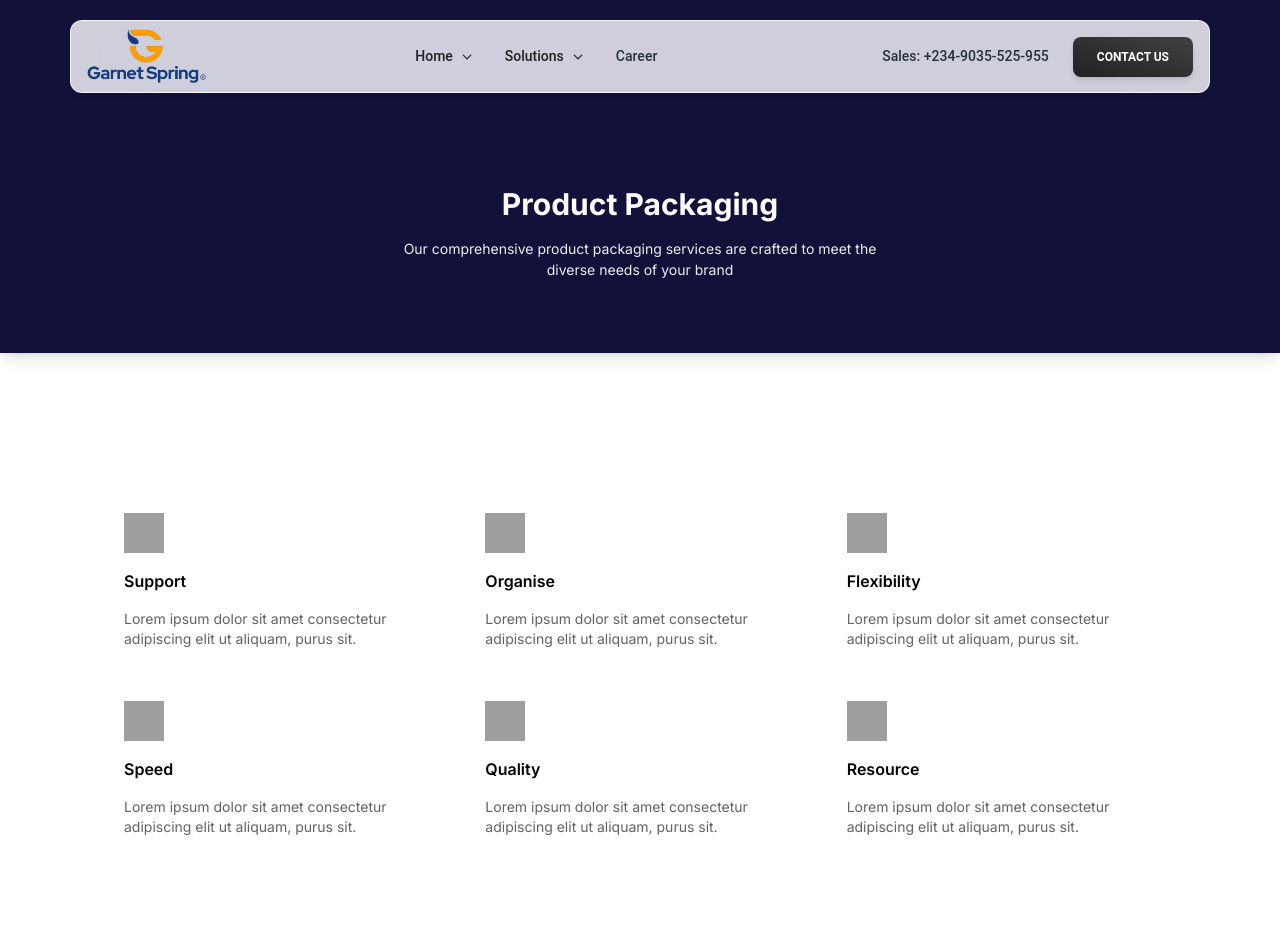
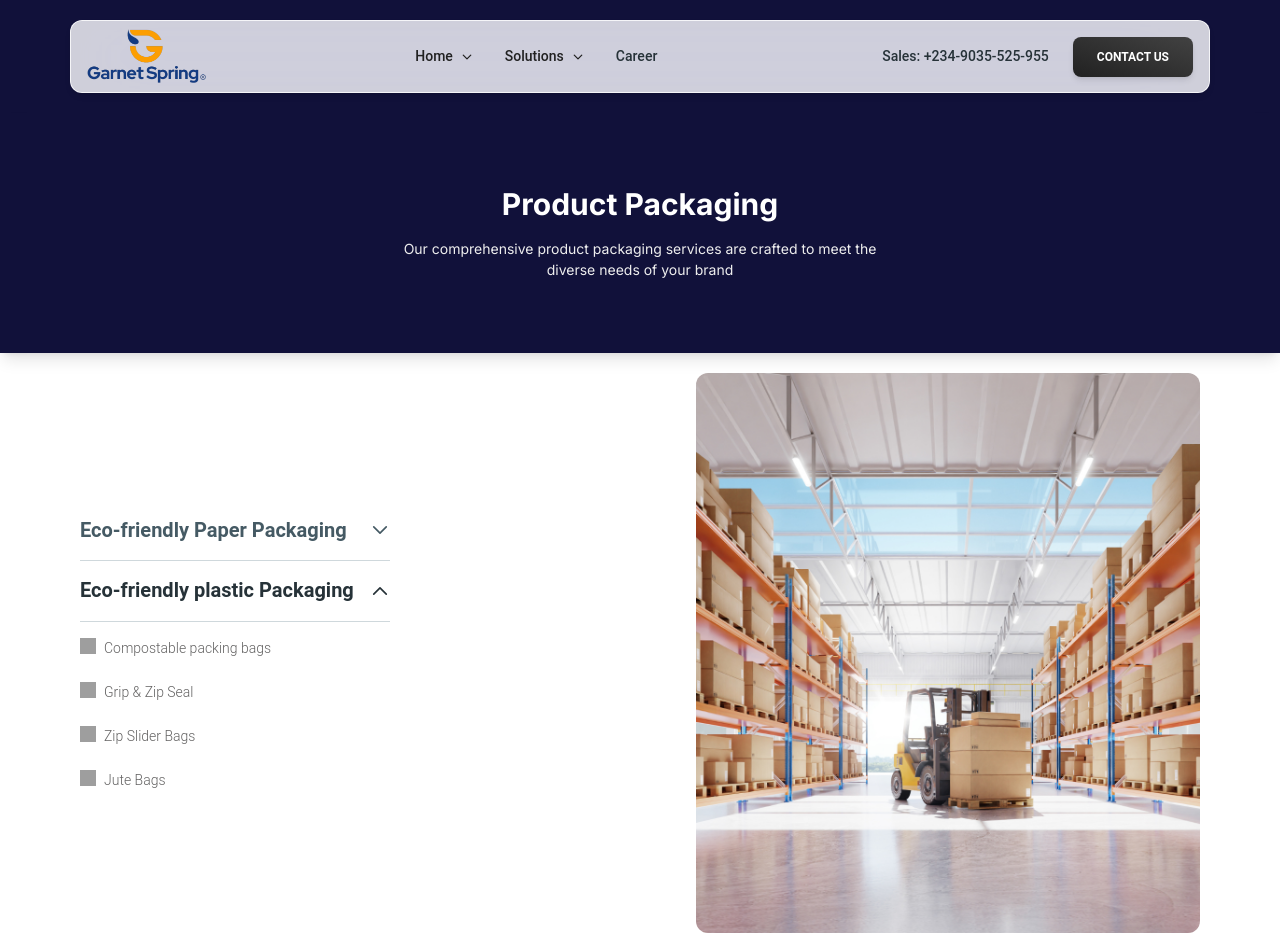
Before and after one commit to templeajuzie/garnetspring, a Next.js app: page /productspackaging in a window 1280 px wide. Shown: the top 952 px of the page. Built offline with nearby package versions, Linux system fonts and the light colour scheme; grey boxes are pictures that could not be loaded.

Commit message:
feat: updating the product packaging page

```diff
--- a/app/Components/ProductPackging/Info4.js
+++ b/app/Components/ProductPackging/Info4.js
@@ -8,92 +8,90 @@ function Info4() {
     <div>
       <section>
         <div class="mx-auto w-full max-w-7xl px-5 py-16 md:px-10 lg:px-16 md:py-24 lg:py-20">
+          <div className="max-w-3xl px-16 mx-auto mt-4 mb-8 text-center md:mb-12 lg:mb-5">
+            <h2 className="text-3xl font-bold md:text-3xl">
+              Product Packaging Process
+            </h2>
 
+            <p className="mt-4 text-sm text-[#636262] sm:text-base">
+              Simple &amp; fixed pricing. 30 days money-back guarantee
+            </p>
+          </div>
           <section>
             <div class="mx-auto w-full max-w-7xl px-2 py-16 md:px-10 md:py-24 lg:py-10">
               <ul class="grid max-w-2xl grid-1 mg:grid-col-2 lg:grid-cols-3 sm:gap-3 lg:max-w-none">
                 <li class="flex flex-col p-5">
                   <Image
-                    src="https://assets.website-files.com/6458c625291a94a195e6cf3a/6458c625291a945e53e6cf8f_Ellipse%2011%20(1).svg"
+                    src="https://assets.website-files.com/6357722e2a5f19121d37f84d/6358be3a3c2bb8076f2bad62_Vector-6.svg"
                     alt=""
                     class="mb-4 inline-block h-10 w-10"
                     height={200}
                     width={200}
                   />
-                  <p class="mb-4 font-semibold">Support</p>
+                  <p class="mb-4 font-semibold"> Packaging Solution</p>
                   <p class="text-sm text-[#636262]">
-                    Lorem ipsum dolor sit amet consectetur adipiscing elit ut
-                    aliquam, purus sit.
+                    We plan how to make the best package for our product –
+                    choosing materials and design.
                   </p>
                 </li>
                 <li class="flex flex-col p-5">
                   <Image
-                    src="https://assets.website-files.com/6458c625291a94a195e6cf3a/6458c625291a945e53e6cf8f_Ellipse%2011%20(1).svg"
+                    src="https://assets.website-files.com/6357722e2a5f19121d37f84d/6358be3a3c2bb8076f2bad62_Vector-6.svg"
                     alt=""
                     class="mb-4 inline-block h-10 w-10"
                     height={200}
                     width={200}
                   />
-                  <p class="mb-4 font-semibold">Organise</p>
+                  <p class="mb-4 font-semibold">Packaging Design</p>
                   <p class="text-sm text-[#636262]">
-                    Lorem ipsum dolor sit amet consectetur adipiscing elit ut
-                    aliquam, purus sit.
+                    We create a good-looking and practical package with all the
+                    necessary information.
                   </p>
                 </li>
                 <li class="flex flex-col p-5">
                   <Image
-                    src="https://assets.website-files.com/6458c625291a94a195e6cf3a/6458c625291a945e53e6cf8f_Ellipse%2011%20(1).svg"
+                    src="https://assets.website-files.com/6357722e2a5f19121d37f84d/6358be3a3c2bb8076f2bad62_Vector-6.svg"
                     alt=""
                     class="mb-4 inline-block h-10 w-10"
                     height={200}
                     width={200}
                   />
-                  <p class="mb-4 font-semibold">Flexibility</p>
+                  <p class="mb-4 font-semibold">
+                    Packaging Printing/Production
+                  </p>
                   <p class="text-sm text-[#636262]">
-                    Lorem ipsum dolor sit amet consectetur adipiscing elit ut
-                    aliquam, purus sit.
+                    We print and produce the designed package, making sure it
+                    looks just right.
                   </p>
                 </li>
                 <li class="flex flex-col p-5">
                   <Image
-                    src="https://assets.website-files.com/6458c625291a94a195e6cf3a/6458c625291a945e53e6cf8f_Ellipse%2011%20(1).svg"
+                    src="https://assets.website-files.com/6357722e2a5f19121d37f84d/6358be3a3c2bb8076f2bad62_Vector-6.svg"
                     alt=""
                     class="mb-4 inline-block h-10 w-10"
                     height={200}
                     width={200}
                   />
-                  <p class="mb-4 font-semibold">Speed</p>
+                  <p class="mb-4 font-semibold">Packaging Assembly</p>
                   <p class="text-sm text-[#636262]">
-                    Lorem ipsum dolor sit amet consectetur adipiscing elit ut
-                    aliquam, purus sit.
+                    All the pieces come together, and the final package is
+                    assembled.
                   </p>
                 </li>
                 <li class="flex flex-col p-5">
                   <Image
-                    src="https://assets.website-files.com/6458c625291a94a195e6cf3a/6458c625291a945e53e6cf8f_Ellipse%2011%20(1).svg"
+                    src="https://assets.website-files.com/6357722e2a5f19121d37f84d/6358be3a3c2bb8076f2bad62_Vector-6.svg"
                     alt=""
                     class="mb-4 inline-block h-10 w-10"
                     height={200}
                     width={200}
                   />
-                  <p class="mb-4 font-semibold">Quality</p>
+                  <p class="mb-4 font-semibold">
+                    Packaging Logistics and Delivery
+                  </p>
                   <p class="text-sm text-[#636262]">
-                    Lorem ipsum dolor sit amet consectetur adipiscing elit ut
-                    aliquam, purus sit.
-                  </p>
-                </li>
-                <li class="flex flex-col p-5">
-                  <Image
-                    src="https://assets.website-files.com/6458c625291a94a195e6cf3a/6458c625291a945e53e6cf8f_Ellipse%2011%20(1).svg"
-                    alt=""
-                    class="mb-4 inline-block h-10 w-10"
-                    height={200}
-                    width={200}
-                  />
-                  <p class="mb-4 font-semibold">Resource</p>
-                  <p class="text-sm text-[#636262]">
-                    Lorem ipsum dolor sit amet consectetur adipiscing elit ut
-                    aliquam, purus sit.
+                    We take care of getting the packaged products where they
+                    need to go – efficiently and safely.
                   </p>
                 </li>
               </ul>
--- a/app/productspackaging/page.js
+++ b/app/productspackaging/page.js
@@ -6,11 +6,14 @@ import { FooterWithSitemap } from "../Components/FooterComponent/Footer";
 import Image from "next/image";
 import Info4 from "../Components/ProductPackging/Info4";
 import Offering from "../Components/HomeComponent/Offering";
+import productpackaging from "../Resources/Images/productpackaging.png";
 import {
   Accordion,
   AccordionHeader,
   AccordionBody,
 } from "@material-tailwind/react";
+import Link from "next/link";
+import { FaArrowTrendUp } from "react-icons/fa6";
 
 function Icon({ id, open }) {
   return (
@@ -34,8 +37,7 @@ function Icon({ id, open }) {
 }
 
 function ProductPackaging() {
-
-  const [open, setOpen] = React.useState(0);
+  const [open, setOpen] = React.useState(2);
 
   const handleOpen = (value) => setOpen(open === value ? 0 : value);
 
@@ -60,9 +62,184 @@ function ProductPackaging() {
           diverse needs of your brand
         </p>
       </div>
-      <div className="flex flex-col gap-8 md:flex-col">
+      <div className="flex flex-col gap-8 md:flex-col"></div>
 
+      <div className="grid items-center gap-8 px-4 justify-items-start sm:gap-20 lg:gap-28 lg:grid-cols-2 md:px-14 lg:px-20">
+        <div className="a">
+          <Accordion open={open === 1} icon={<Icon id={1} open={open} />}>
+            <AccordionHeader onClick={() => handleOpen(1)}>
+              Eco-friendly Paper Packaging
+            </AccordionHeader>
+            <AccordionBody>
+              <ul className="flex flex-col items-start gap-4">
+                <li className="flex items-start mb-2">
+                  <Image
+                    src="https://assets.website-files.com/6357722e2a5f19121d37f84d/6358be3a3c2bb8076f2bad62_Vector-6.svg"
+                    height={200}
+                    width={200}
+                    alt=""
+                    className="inline-block w-4 h-4 mr-2"
+                  />
+                  <p className="text-start text-sm text-[#636262]">
+                    Corrugated boxes
+                  </p>
+                </li>
+                <li className="flex items-start mb-2">
+                  <Image
+                    src="https://assets.website-files.com/6357722e2a5f19121d37f84d/6358be3a3c2bb8076f2bad62_Vector-6.svg"
+                    height={200}
+                    width={200}
+                    alt=""
+                    className="inline-block w-4 h-4 mr-2"
+                  />
+                  <p className="text-start text-sm text-[#636262]">
+                    Paperboard cartons
+                  </p>
+                </li>
+                <li className="flex items-start mb-2">
+                  <Image
+                    src="https://assets.website-files.com/6357722e2a5f19121d37f84d/6358be3a3c2bb8076f2bad62_Vector-6.svg"
+                    height={200}
+                    width={200}
+                    alt=""
+                    className="inline-block w-4 h-4 mr-2"
+                  />
+                  <p className="text-start text-sm text-[#636262]">
+                    Paper tubes
+                  </p>
+                </li>
+                <li className="flex items-start">
+                  <Image
+                    src="https://assets.website-files.com/6357722e2a5f19121d37f84d/6358be3a3c2bb8076f2bad62_Vector-6.svg"
+                    height={200}
+                    width={200}
+                    alt=""
+                    className="inline-block w-4 h-4 mr-2"
+                  />
+                  <p className="text-start text-sm text-[#636262]">
+                    Paperboard rolls
+                  </p>
+                </li>
+                <li className="flex items-start">
+                  <Image
+                    src="https://assets.website-files.com/6357722e2a5f19121d37f84d/6358be3a3c2bb8076f2bad62_Vector-6.svg"
+                    height={200}
+                    width={200}
+                    alt=""
+                    className="inline-block w-4 h-4 mr-2"
+                  />
+                  <p className="text-start text-sm text-[#636262]">
+                    Paperboard sheets
+                  </p>
+                </li>
+                <li className="flex items-start">
+                  <Image
+                    src="https://assets.website-files.com/6357722e2a5f19121d37f84d/6358be3a3c2bb8076f2bad62_Vector-6.svg"
+                    height={200}
+                    width={200}
+                    alt=""
+                    className="inline-block w-4 h-4 mr-2"
+                  />
+                  <p className="text-start text-sm text-[#636262]">
+                    Paperboard cartons
+                  </p>
+                </li>
+                <li className="flex items-start">
+                  <Image
+                    src="https://assets.website-files.com/6357722e2a5f19121d37f84d/6358be3a3c2bb8076f2bad62_Vector-6.svg"
+                    height={200}
+                    width={200}
+                    alt=""
+                    className="inline-block w-4 h-4 mr-2"
+                  />
+                  <p className="text-start text-sm text-[#636262]">
+                    Paper sacks
+                  </p>
+                </li>
+                <li className="flex items-start">
+                  <Image
+                    src="https://assets.website-files.com/6357722e2a5f19121d37f84d/6358be3a3c2bb8076f2bad62_Vector-6.svg"
+                    height={200}
+                    width={200}
+                    alt=""
+                    className="inline-block w-4 h-4 mr-2"
+                  />
+                  <p className="text-start text-sm text-[#636262]">
+                    Paper bags
+                  </p>
+                </li>
+              </ul>
+            </AccordionBody>
+          </Accordion>
+
+          <Accordion open={open === 2} icon={<Icon id={2} open={open} />}>
+            <AccordionHeader onClick={() => handleOpen(2)}>
+              Eco-friendly plastic Packaging
+            </AccordionHeader>
+            <AccordionBody>
+              <ul className="flex flex-col items-start gap-4">
+                <li className="flex items-start mb-2">
+                  <Image
+                    src="https://assets.website-files.com/6357722e2a5f19121d37f84d/6358be3a3c2bb8076f2bad62_Vector-6.svg"
+                    height={200}
+                    width={200}
+                    alt=""
+                    className="inline-block w-4 h-4 mr-2"
+                  />
+                  <p className="text-start text-sm text-[#636262]">
+                    Compostable packing bags
+                  </p>
+                </li>
+                <li className="flex items-start mb-2">
+                  <Image
+                    src="https://assets.website-files.com/6357722e2a5f19121d37f84d/6358be3a3c2bb8076f2bad62_Vector-6.svg"
+                    height={200}
+                    width={200}
+                    alt=""
+                    className="inline-block w-4 h-4 mr-2"
+                  />
+                  <p className="text-start text-sm text-[#636262]">
+                    Grip & Zip Seal
+                  </p>
+                </li>
+                <li className="flex items-start mb-2">
+                  <Image
+                    src="https://assets.website-files.com/6357722e2a5f19121d37f84d/6358be3a3c2bb8076f2bad62_Vector-6.svg"
+                    height={200}
+                    width={200}
+                    alt=""
+                    className="inline-block w-4 h-4 mr-2"
+                  />
+                  <p className="text-start text-sm text-[#636262]">
+                    Zip Slider Bags
+                  </p>
+                </li>
+                <li className="flex items-start">
+                  <Image
+                    src="https://assets.website-files.com/6357722e2a5f19121d37f84d/6358be3a3c2bb8076f2bad62_Vector-6.svg"
+                    height={200}
+                    width={200}
+                    alt=""
+                    className="inline-block w-4 h-4 mr-2"
+                  />
+                  <p className="text-start text-sm text-[#636262]">Jute Bags</p>
+                </li>
+              </ul>
+            </AccordionBody>
+          </Accordion>
+        </div>
+
+        <div class="lg:inset-y-0 lg:right-0 lg:w-full">
+          <Image
+            className="inline-block rounded-xl h-[60vh] md:h-[70vh] w-full object-cover"
+            src={productpackaging}
+            alt=""
+            height={500}
+            width={500}
+          />
+        </div>
       </div>
+
       <Info4 />
       <Offering />
       <FooterWithSitemap />
```
Also changed, not shown: app/Resources/Images/productpackaging.png (added).
